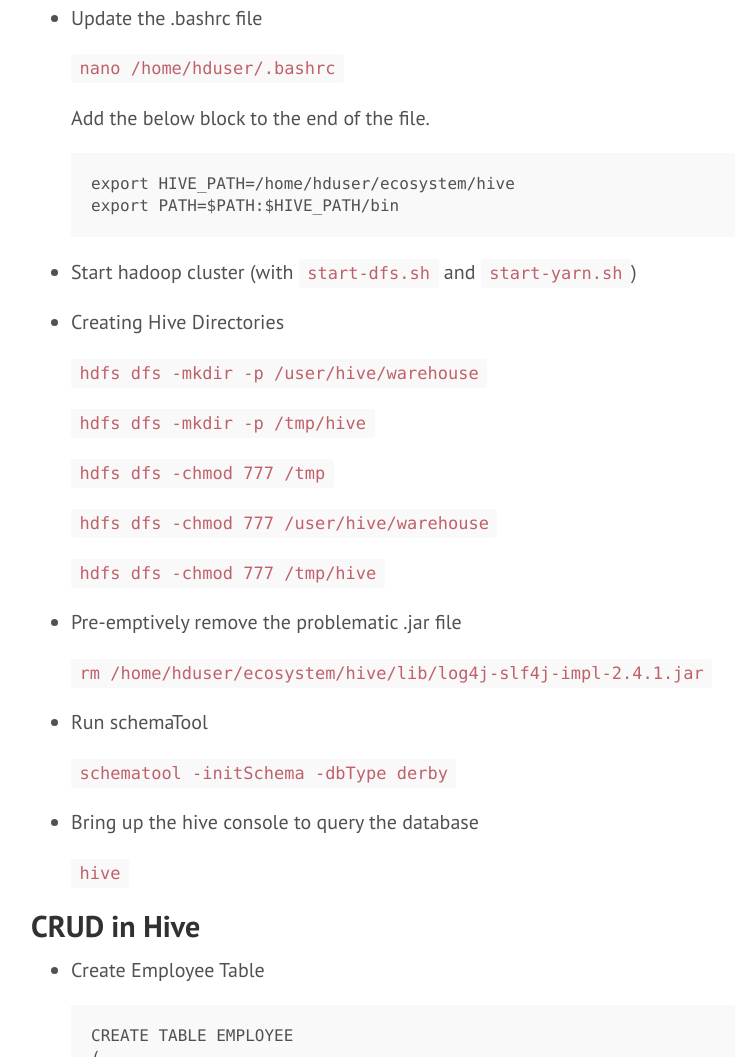
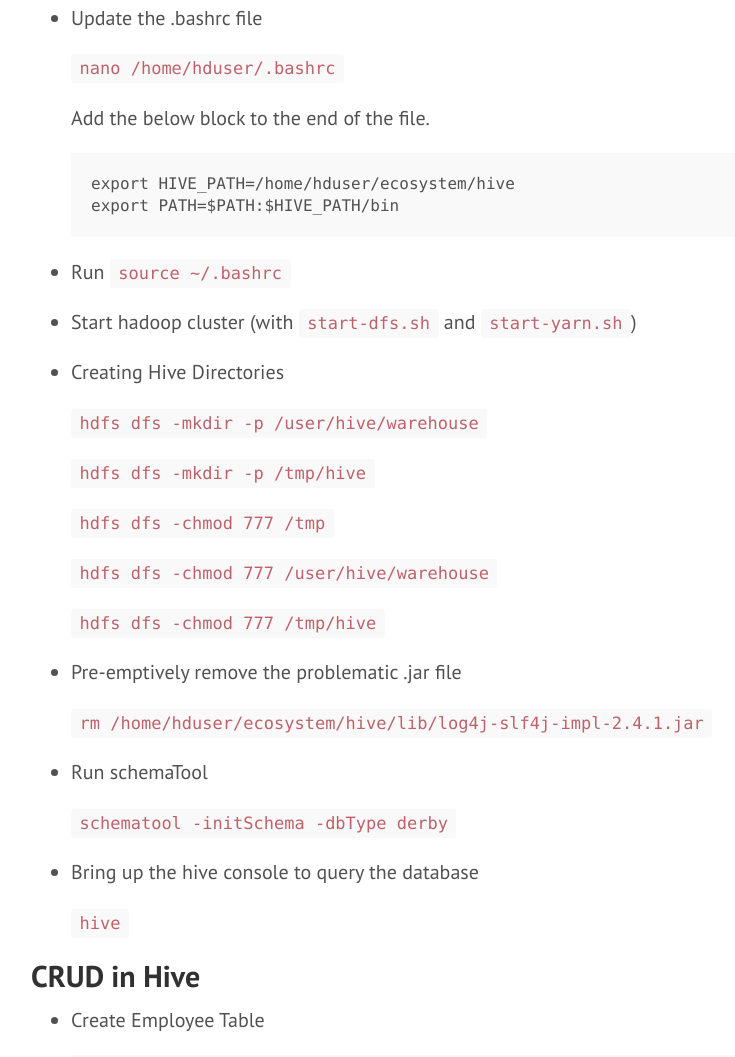
Before and after one commit to omennemo/tutorial, a plain HTML site: page post/install-hive/index.html in a window 1280 px wide. Shown: the part 981-2038 px from the top of the page, without its empty margins (429-1164 px from the left). Drawn offline with Linux system fonts and the light colour scheme.

Commit message:
Changed Hive Installation Post

```diff
--- a/post/install-hive/index.html
+++ b/post/install-hive/index.html
@@ -89,6 +89,8 @@
 export PATH=$PATH:$HIVE_PATH/bin
 </code></pre></li>
 
+<li><p>Run <code>source ~/.bashrc</code></p></li>
+
 <li><p>Start hadoop cluster (with <code>start-dfs.sh</code> and <code>start-yarn.sh</code>)</p></li>
 
 <li><p>Creating Hive Directories</p>
```
Also changed, not shown: index.html (+2 -0 lines).
